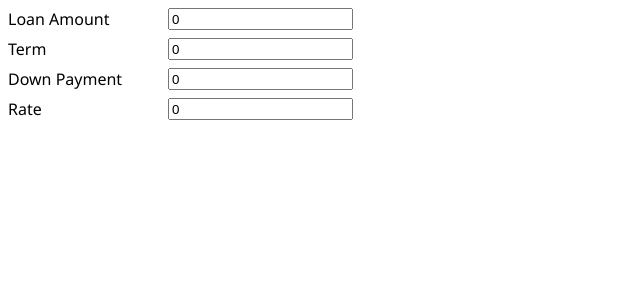
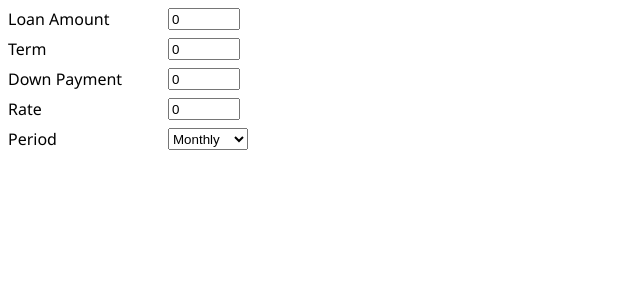
Before and after one commit to SLaks/FinancialForecaster, a Vue app: page / in a window 1280 px wide. Shown: the top 300 px of the page, without its empty margins (0-640 px from the left). Built offline with nearby package versions, Linux system fonts and the light colour scheme.

Commit message:
Fix BasicOptions

```diff
--- a/src/components/BasicOptions.vue
+++ /dev/null
@@ -1,45 +0,0 @@
-<template>
-  <div class="Form">
-    <label>
-      <span>Loan Amount</span>
-      <input type="number" v-model="loanAmount" />
-    </label>
-    <label>
-      <span>Term</span>
-      <input type="number" v-model="term" />
-    </label>
-    <label>
-      <span>Down Payment</span>
-      <input type="number" v-model="downPayment" />
-    </label>
-    <label>
-      <span>Rate</span>
-      <input type="number" v-model="rate" />
-    </label>
-  </div>
-</template>
-
-<script lang="ts">
-import { Component, Vue, Prop } from "vue-property-decorator";
-
-@Component({})
-export default class BasicOptions extends Vue {
-  @Prop() loanAmount!: number;
-  @Prop() term!: number;
-  @Prop() downPayment!: number;
-  @Prop() rate!: number;
-  @Prop() period!: "monthly" | "biweekly";
-}
-</script>
-
-<style scoped lang="scss">
-.Form {
-  label {
-    display: flex;
-    margin-bottom: 8px;
-    span {
-        width: 160px;
-    }
-  }
-}
-</style>
--- a/src/components/Home.vue
+++ b/src/components/Home.vue
@@ -1,33 +1,82 @@
 <template>
   <div class="home">
-    <BasicOptions v-bind="basicOptions" />
+    <div class="Form">
+      <label>
+        <span>Loan Amount</span>
+        <input type="number" v-model="basicOptions.loanAmount" />
+      </label>
+      <label>
+        <span>Term</span>
+        <input type="number" v-model="basicOptions.term" />
+      </label>
+      <label>
+        <span>Down Payment</span>
+        <input type="number" v-model="basicOptions.downPayment" />
+      </label>
+      <label>
+        <span>Rate</span>
+        <input type="number" v-model="basicOptions.rate" />
+      </label>
+      <label>
+        <span>Period</span>
+        <select v-model="basicOptions.period">
+          <option value="monthly">Monthly</option>
+          <option value="biweekly">Bi-weekly</option>
+        </select>
+      </label>
+    </div>
   </div>
 </template>
 
 <script lang="ts">
 import { Component, Prop, Vue, Watch } from "vue-property-decorator";
-import BasicOptions from "./BasicOptions.vue";
 import { BasicOptionsType, EventDefinition } from "../schema";
 
+interface UrlState {
+  basicOptions: BasicOptionsType;
+  events: EventDefinition[];
+}
+
 @Component({
-  components: { BasicOptions }
+  components: {}
 })
 export default class Home extends Vue {
-  @Prop({ default: () => new BasicOptionsType() })
-  private basicOptions!: BasicOptionsType;
-  @Prop({ default: () => [] }) private events!: EventDefinition[];
+  private basicOptions = new BasicOptionsType();
+  private events: EventDefinition[] = [];
 
-  get urlState() {
-    return { basicOptions: this.basicOptions, events: this.events };
+  mounted() {
+    if (!location.hash) return;
+    const urlState = JSON.parse(
+      decodeURIComponent(location.hash.replace(/^#/, ""))
+    ) as UrlState;
+    if (!urlState) return;
+    if (urlState.basicOptions) this.basicOptions = urlState.basicOptions;
+    if (urlState.events) this.events = urlState.events;
+  }
+
+  get urlState(): UrlState {
+    return { basicOptions: { ...this.basicOptions }, events: this.events };
   }
 
   @Watch("urlState")
-  saveState(val: typeof Home.prototype.urlState) {
+  saveState(val: UrlState) {
     location.replace("#" + JSON.stringify(val));
   }
 }
 </script>
 
 <!-- Add "scoped" attribute to limit CSS to this component only -->
-<style scoped>
+<style scoped lang="scss">
+.Form {
+  label {
+    display: flex;
+    margin-bottom: 8px;
+    span {
+      width: 160px;
+    }
+    input {
+      width: 64px;
+    }
+  }
+}
 </style>
```
